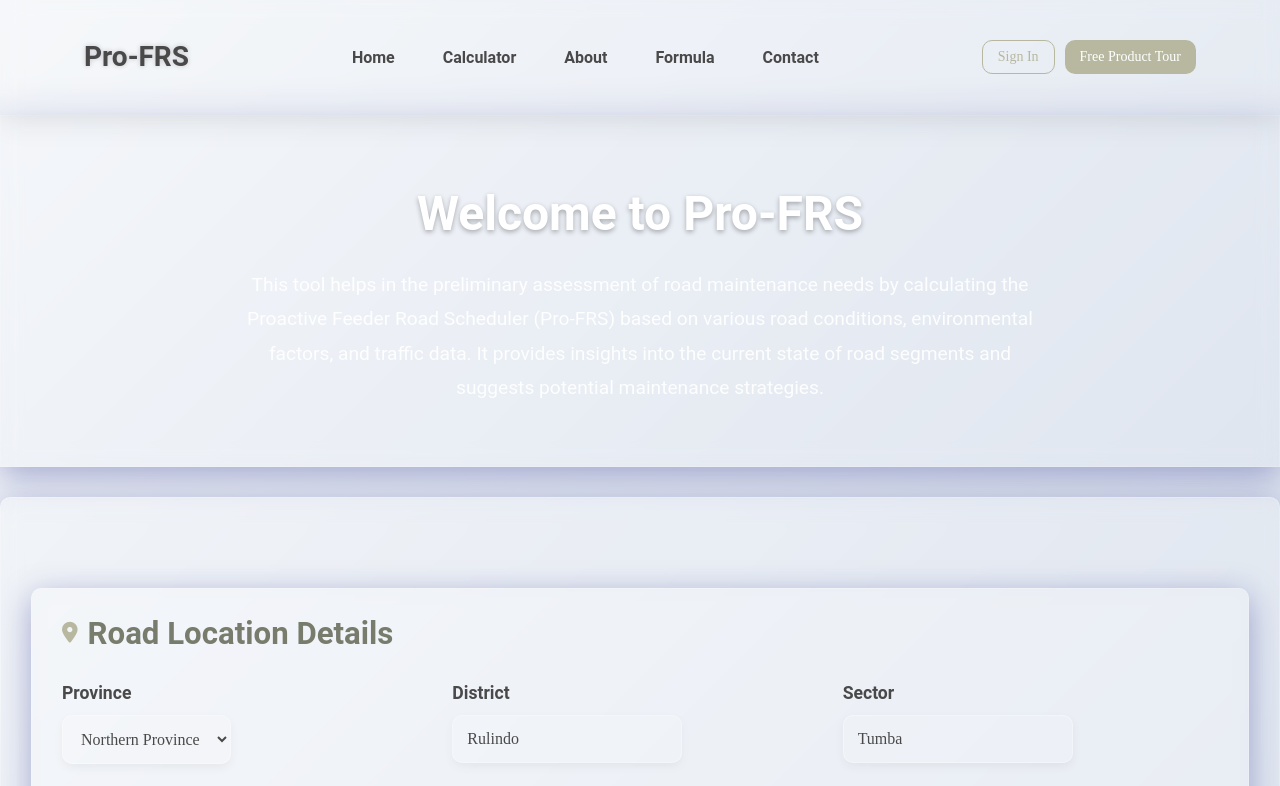
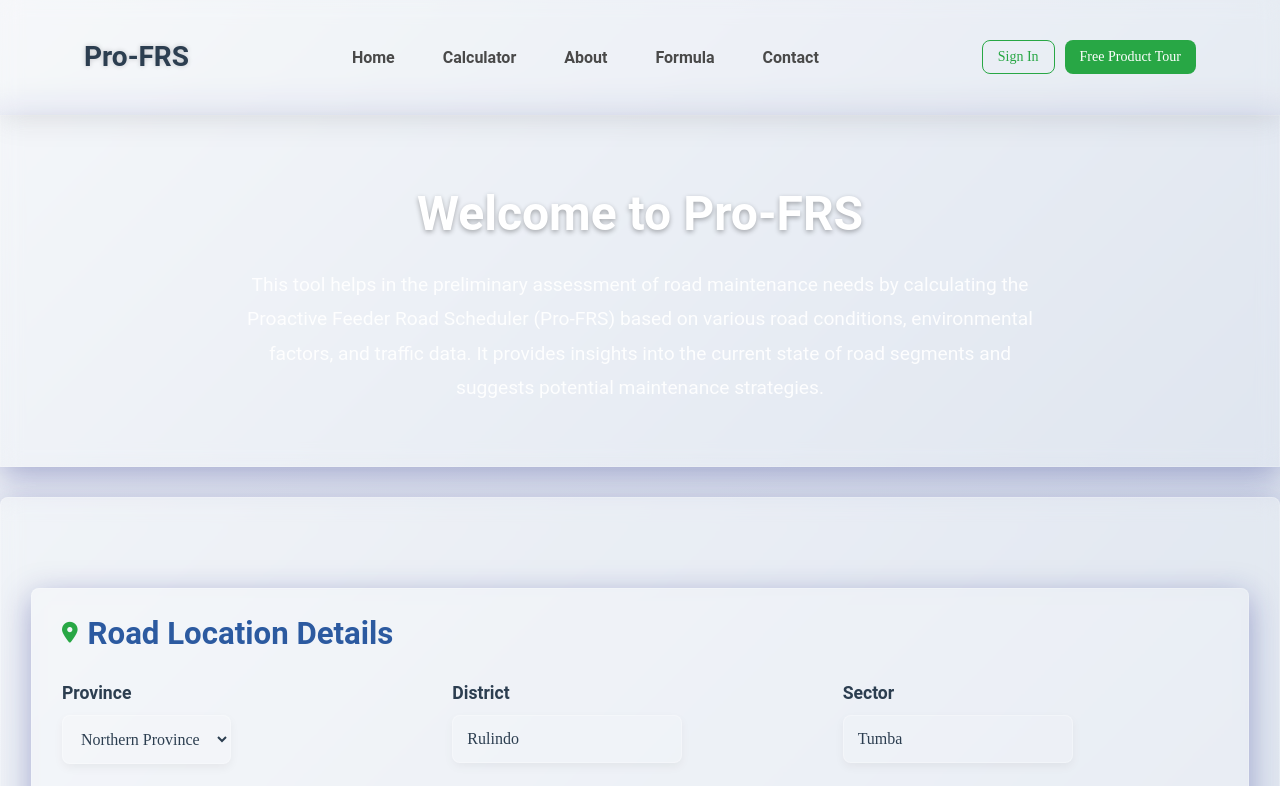
Before and after one commit to Joseph-eliel/Pro-FRS, a plain HTML site: page index.html in a window 1280 px wide. Shown: the top 786 px of the page. Drawn offline with nearby package versions, Linux system fonts and the light colour scheme; a web font is replaced by a local one.

Commit message:
Edited style.css

```diff
--- a/style.css
+++ b/style.css
@@ -2,15 +2,19 @@
 @import url('https://fonts.cdnfonts.com/css/times-new-roman');
 
 :root {
-    --primary-color: #777C6D;
-    --secondary-color: #B7B89F;
-    --accent-color: #e74c3c;
-    --warning-color: #f39c12;
-    --success-color: #2ecc71;
-    --light-color: #a0a0a0;
-    --dark-color: #494949;
-    --border-radius: 10px;
-    --box-shadow: 0 6px 15px rgba(0, 0, 0, 0.1);
+    --primary-color: #2c5aa0;
+    --primary-dark: #1e3d72;
+    --primary-light: #4a7fd4;
+    --secondary-color: #28a745;
+    --warning-color: #ffc107;
+    --danger-color: #dc3545;
+    --dark-color: #2c3e50;
+    --light-color: #f8f9fa;
+    --gray-color: #6c757d;
+    --border-color: #dee2e6;
+    --shadow: 0 4px 6px rgba(0, 0, 0, 0.1);
+    --shadow-lg: 0 10px 25px rgba(0, 0, 0, 0.15);
+    --border-radius: 8px;
     --transition: all 0.3s ease;
 }
 
@@ -26,7 +30,6 @@ body {
     color: var(--dark-color);
     line-height: 1.6;
     min-height: 100vh;
-    /* display: flex; */
     justify-content: center;
     align-items: center;
 }
```
